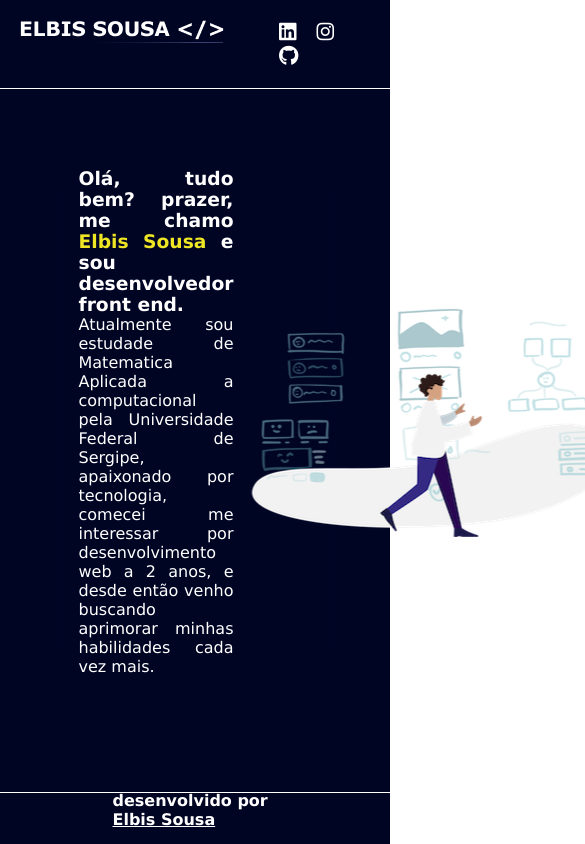
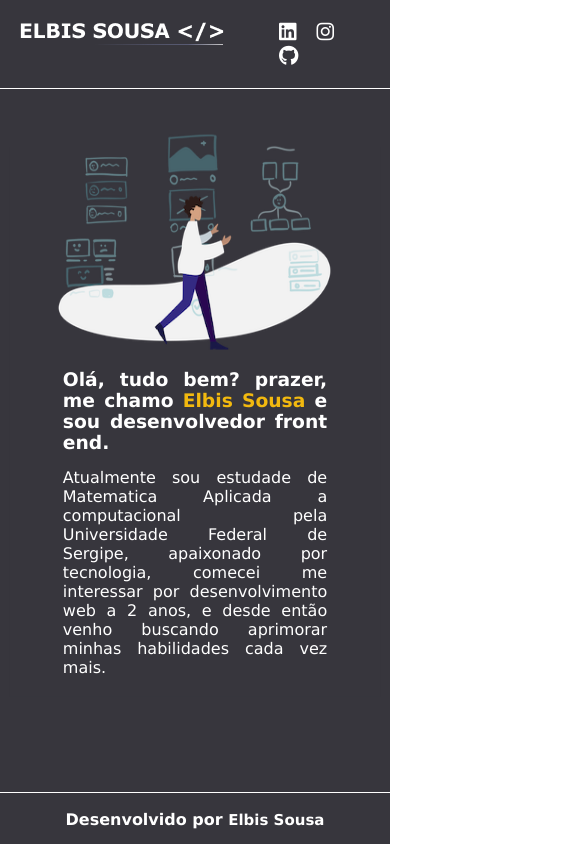
Before and after one commit to elbissousa27/portifolioPrincipal, a plain HTML site: page index.html in a window 390 px wide. Shown: the top 844 px of the page, 585 px wide, since content can reach past the window. Drawn offline with Linux system fonts and the light colour scheme.

Commit message:
update final antes do JS

```diff
--- a/index.html
+++ b/index.html
@@ -12,12 +12,12 @@
         <header class="header">
             <div class="header-box">
                 <div class="logo">
-                    <img src="./imagens/logoversion2.png" alt="">
+                    <a href="./index.html"><img src="./imagens/logoversion3.png" alt=""></a>
                 </div>
                 <div class="icons">
-                    <a href=""><i class="fa-brands fa-linkedin"></i></a>
-                    <a href=""><i class="fa-brands fa-instagram"></i></a>
-                    <a href=""><i class="fa-brands fa-github"></i></a>
+                    <a href="https://www.linkedin.com/in/elbis-sousa/"><i class="fa-brands fa-linkedin"></i></a>
+                    <a href="https://www.instagram.com/elbis__sousa/"><i class="fa-brands fa-instagram"></i></a>
+                    <a href="https://github.com/elbissousa27"><i class="fa-brands fa-github"></i></a>
                 </div>
             </div>
         </header>
@@ -43,7 +43,7 @@
         </nav>
         <footer class="footer">
             <div class="content-footer">
-                <h4>desenvolvido por <a href="">Elbis Sousa</a></h4>
+                <h4>Desenvolvido por <a href="https://www.linkedin.com/in/elbis-sousa/">Elbis Sousa</a></h4>
             </div>
         </footer>
     </section>
@@ -52,44 +52,3 @@
     <script src="https://kit.fontawesome.com/5cb2b967be.js" crossorigin="anonymous"></script>
 </body>
 </html>
-
-<!--
-<div class="about">
-    <div class="fase1">
-        <div class="text">
-            <h1>
-                Olá, tudo bem?
-                prazer, me chamo <span>Elbis Sousa</span>
-                e sou desenvolvedor front end.
-            </h1>
-            <p>
-                Atualmente sou estudade de Matematica Aplicada a computacional
-                pela Universidade Federal de Sergipe, apaixonado por tecnologia,
-                comecei me interessar por desenvolvimento web a 1 ano, e desde então
-                venho buscando aprimorar minhas habilidades cada vez mais.
-            </p>
-        </div>
-        <div class="image">
-            <img src="./imagens/image.png" alt="">
-        </div>
-    </div>
-</div> -->
-
-<!-- <div class="container">
-    <div class="text">
-        <h1>
-            Olá, tudo bem?
-            prazer, me chamo <span>Elbis Sousa</span>
-            e sou desenvolvedor front end.
-        </h1>
-        <p>
-            Atualmente sou estudade de Matematica Aplicada a computacional
-            pela Universidade Federal de Sergipe, apaixonado por tecnologia,
-            comecei me interessar por desenvolvimento web a 1 ano, e desde então
-            venho buscando aprimorar minhas habilidades cada vez mais.
-        </p>
-    </div>
-    <div class="imagem">
-        <img src="./imagens/image.png" alt="">
-    </div>
-</div> -->
--- a/style.css
+++ b/style.css
@@ -9,7 +9,7 @@
 .main{
     height: 100vh;
     width: 100vw;
-    background-color: #000524;
+    background-color: #37363D;
     position: relative;
 }
 
@@ -24,6 +24,10 @@
     justify-content: space-between;
 }
 
+.logo{
+    margin-top: 2px;
+}
+
 .logo, .icons{
     padding: 20px;
 }
@@ -31,6 +35,12 @@
 .icons a{
     font-size: 20px;
     margin-left: 15px;
+    transition: .3s;
+}
+
+.icons a i:hover{
+    transition: .3s;
+    color: #626469;
 }
 /* fim header */
 
@@ -39,7 +49,7 @@
     position: absolute;
     width: 70vw;
     height: 55vh;
-    background-color: #000524;
+    background-color: #37363D;
     display: flex;
     top: 50%;
     left: 50%;
@@ -58,33 +68,13 @@
     text-align: justify;
 }
 
-.nick{
-    color: #eee524;
+.text p{
+    margin-top: 15px;
 }
 
-
-/* .content{
-    position: relative;
-    max-width: 1100px;
-    max-height: 50%;
-    margin: auto;
-    padding: 20px;
-    display: flex;
+.nick{
+    color: #F2B90F;
 }
-
-.text{
-    text-align: justify;
-    max-width: 400px;
-    margin-left: 100px;
-}
-
-.container{
-    display: flex;
-    flex-direction: row;
-    align-items: center;
-}
- */
-
 
 .content-footer{
     position: fixed;
@@ -102,3 +92,94 @@
     width: 100vw;
     border-top: 1px solid #fff;
 }
+
+.content-footer h4 a{
+    text-decoration: none;
+    font-size: 15px;
+}
+
+.content-footer h4 a:hover{
+    transition: .3s;
+    color: #626469;
+}
+
+
+@media only screen and (max-width: 1330px){
+    .content{
+        position: absolute;
+        width: 85vw;
+        height: 55vh;
+        background-color: #37363D;
+        display: flex;
+        top: 50%;
+        left: 50%;
+        transform: translate(-50%, -50%);
+    }
+
+    .text{
+        width: 40%;
+    }
+
+    .imagem img{
+        width: 350px;
+        height: 300px;
+    }
+}
+
+@media only screen and (max-width: 768px){
+    .content{
+        position: absolute;
+        width: 95vw;
+        height: 55vh;
+        background-color: #37363D;
+        display: flex;
+        top: 50%;
+        left: 50%;
+        transform: translate(-50%, -50%);
+    }
+
+    .text{
+        width: 40%;
+    }
+
+    .imagem img{
+        width: 300px;
+        height: 250px;
+    }
+}
+
+@media only screen and (max-width: 600px){
+    .content{
+        position: absolute;
+        width: 95vw;
+        height: 65vh;
+        background-color: #37363D;
+        display: flex;
+        top: 50%;
+        left: 50%;
+        transform: translate(-50%, -50%);
+    }
+
+    .container{
+        display: flex;
+        flex-direction: column-reverse;
+        padding: 20px;
+        align-items: center;
+        justify-content: space-between;
+    }
+
+    .text{
+        width: 80%;
+    }
+
+    .content-footer{
+        position: fixed;
+        width: 100vw;
+        display: flex;
+        justify-content: center;
+    }
+
+    .content-footer h4 a{
+        text-align: center;
+    }
+}
```
Also changed, not shown: imagens/logoversion3.png (added).
